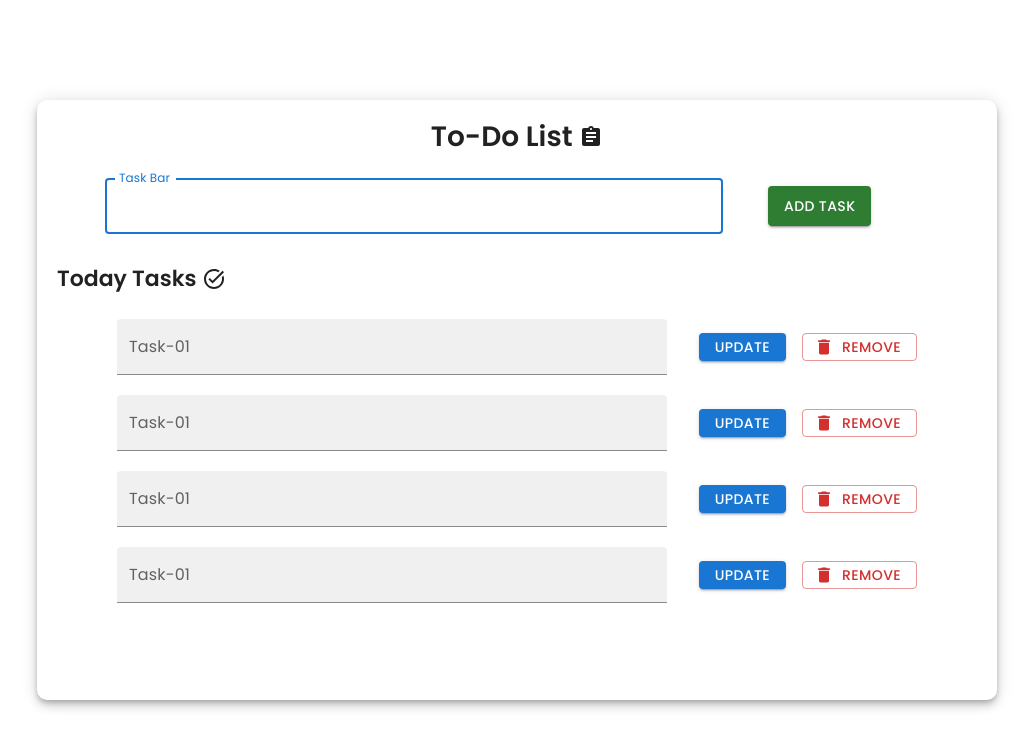
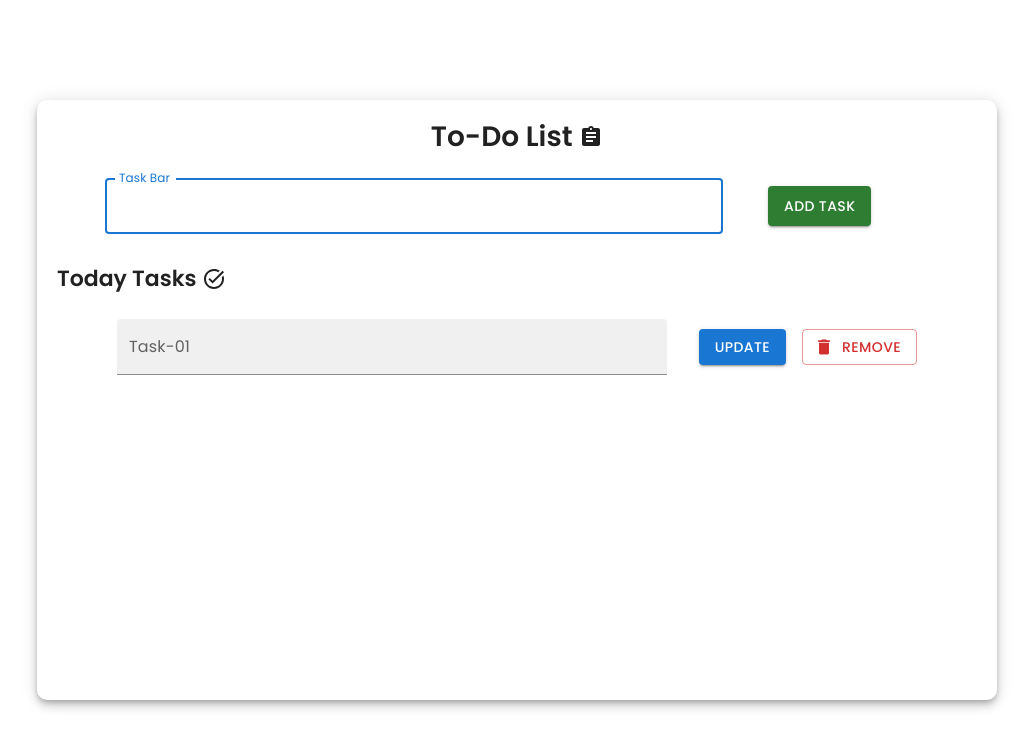
Before and after one commit to AshanSandeep06/Todo-List-React, a React (Create React App) app: page / in a window 1280 px wide. Shown: the top 748 px of the page, without its empty margins (123-1156 px from the left). Built offline with nearby package versions, Linux system fonts and the light colour scheme.

Commit message:
Content Updated in Components

```diff
--- a/src/App.tsx
+++ b/src/App.tsx
@@ -51,21 +51,6 @@ export default function App() {
 
           <div className="w-full px-[60px]n flex flex-col gap-5 overflow-y-auto h-[298px]">
             <Task />
-            <Task />
-            <Task />
-            <Task />
-            <Task />
-            <Task />
-            <Task />
-            <Task />
-            <Task />
-            <Task />
-            <Task />
-            <Task />
-            <Task />
-            <Task />
-            <Task />
-            <Task />
           </div>
         </form>
       </Paper>
--- a/src/Components/Task/Task.tsx
+++ b/src/Components/Task/Task.tsx
@@ -14,7 +14,7 @@ export default function Task() {
         />
       </div>
 
-      <div className="buttons flex gap-4 h-1/2 self-center">
+      <div className="buttons flex gap-4 self-center">
         <Button color="primary" variant="contained">
           Update
         </Button>
```
